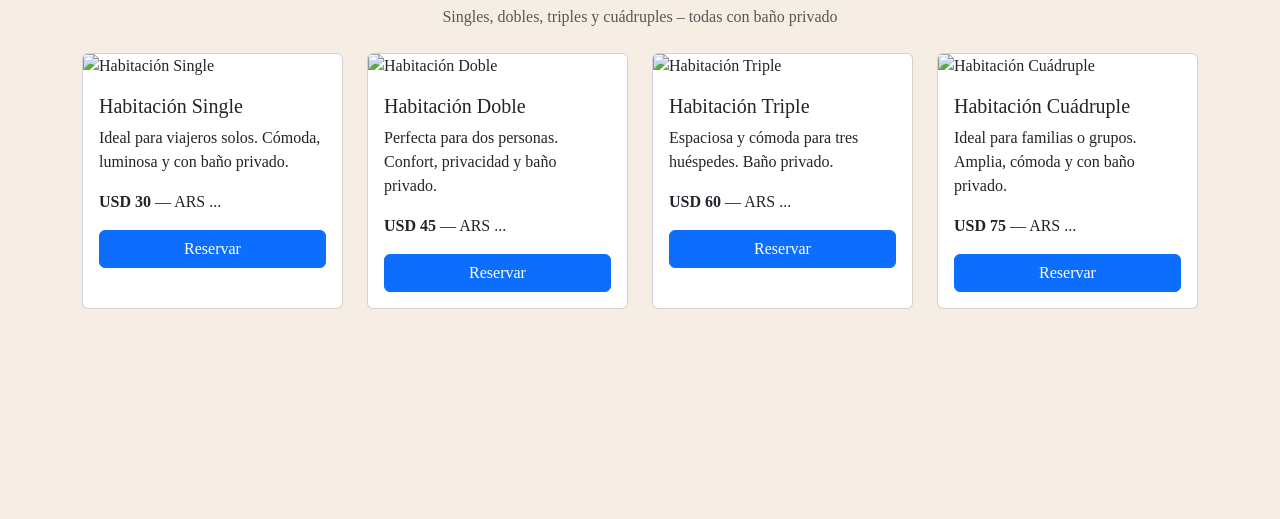
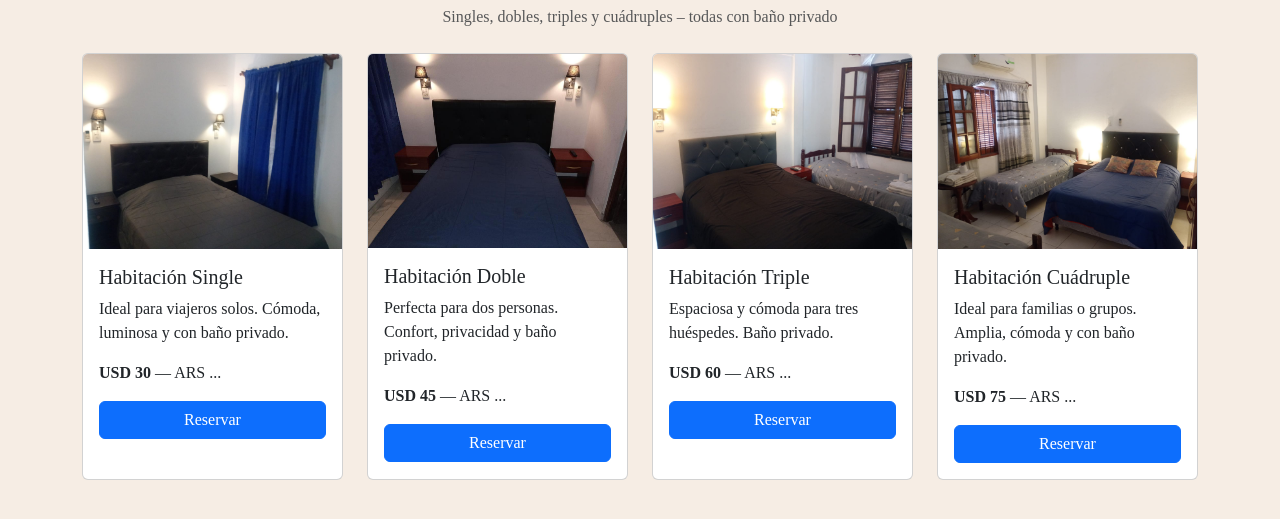
Before and after one commit to natimiranda28/Hotel-Amaneceres, a website: page HTML/Habitaciones.html in a window 1280 px wide. Shown: the part 131-650 px from the top of the page. Drawn offline with nearby package versions, Linux system fonts and the light colour scheme; no server answers; a web font is replaced by a local one.

Commit message:
se agrego imagenes de habitaciones y api de precios

```diff
--- a/HTML/Habitaciones.html
+++ b/HTML/Habitaciones.html
@@ -47,7 +47,7 @@
         <!-- SINGLE -->
         <div class="col-md-6 col-lg-3">
             <div class="card h-100 habitacion-card">
-                <img src="../images/habitacion-single.jpg" class="card-img-top" alt="Habitación Single">
+                <img src="../images/habitacion single.jpg" class="card-img-top" alt="Habitación Single">
                 <div class="card-body">
                     <h5 class="card-title">Habitación Single</h5>
                     <p class="card-text">Ideal para viajeros solos. Cómoda, luminosa y con baño privado.</p>
@@ -60,7 +60,7 @@
         <!-- DOBLE -->
         <div class="col-md-6 col-lg-3">
             <div class="card h-100 habitacion-card">
-                <img src="../images/habitacion-doble.jpg" class="card-img-top" alt="Habitación Doble">
+                <img src="../images/Habitacion doble.jpeg" class="card-img-top" alt="Habitación Doble">
                 <div class="card-body">
                     <h5 class="card-title">Habitación Doble</h5>
                     <p class="card-text">Perfecta para dos personas. Confort, privacidad y baño privado.</p>
@@ -73,7 +73,7 @@
         <!-- TRIPLE -->
         <div class="col-md-6 col-lg-3">
             <div class="card h-100 habitacion-card">
-                <img src="../images/habitacion-triple.jpg" class="card-img-top" alt="Habitación Triple">
+                <img src="../images/habitacion triple.jpg" class="card-img-top" alt="Habitación Triple">
                 <div class="card-body">
                     <h5 class="card-title">Habitación Triple</h5>
                     <p class="card-text">Espaciosa y cómoda para tres huéspedes. Baño privado.</p>
@@ -86,7 +86,7 @@
         <!-- CUÁDRUPLE -->
         <div class="col-md-6 col-lg-3">
             <div class="card h-100 habitacion-card">
-                <img src="../images/habitacion-cuadruple.jpg" class="card-img-top" alt="Habitación Cuádruple">
+                <img src="../images/habitacion cuadruple.jpg" class="card-img-top" alt="Habitación Cuádruple">
                 <div class="card-body">
                     <h5 class="card-title">Habitación Cuádruple</h5>
                     <p class="card-text">Ideal para familias o grupos. Amplia, cómoda y con baño privado.</p>
```
Also changed, not shown: index.html (+5 -12 lines), images/Habitacion doble.jpeg (added), images/habitacion cuadruple.jpg (added), images/habitacion single.jpg (added), images/habitacion triple.jpg (added).
